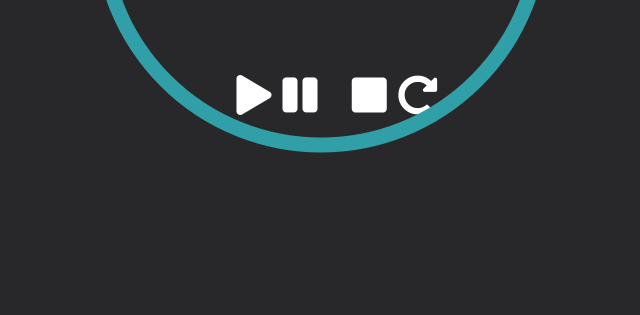
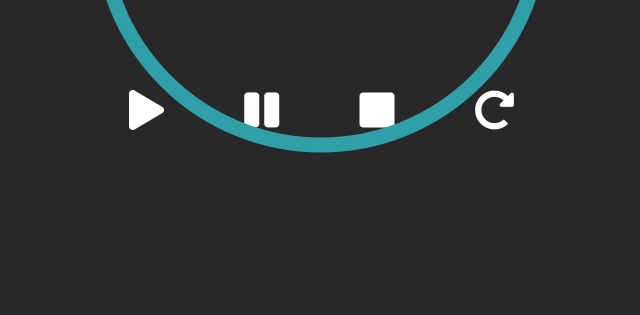
Before and after one commit to brewswain/Pomodoro_Clock, a plain HTML site: page index.html in a window 768 px wide. Shown: the part 485-800 px from the top of the page, without its empty margins (63-703 px from the left). Drawn offline with Linux system fonts and the light colour scheme.

Commit message:
add some responsive queries

```diff
--- a/style/main.css
+++ b/style/main.css
@@ -187,3 +187,39 @@ input::placeholder {
     padding-top: 15px;
   }
 }
+
+@media only screen and (min-width: 601px) and (max-width: 960px) {
+  #session-form {
+    position: absolute;
+    left: 38%;
+    top: 3%;
+  }
+
+  #break-form {
+    position: absolute;
+    left: 38%;
+    top: 10%;
+  }
+
+  #play-button {
+    position: absolute;
+    left: 25%;
+    padding-top: 15px;
+  }
+
+  #pause-button {
+    position: absolute;
+    left: 40%;
+    padding-top: 15px;
+  }
+  #stop-button {
+    position: absolute;
+    left: 55%;
+    padding-top: 15px;
+  }
+  #refresh-button {
+    position: absolute;
+    left: 70%;
+    padding-top: 15px;
+  }
+}
```
